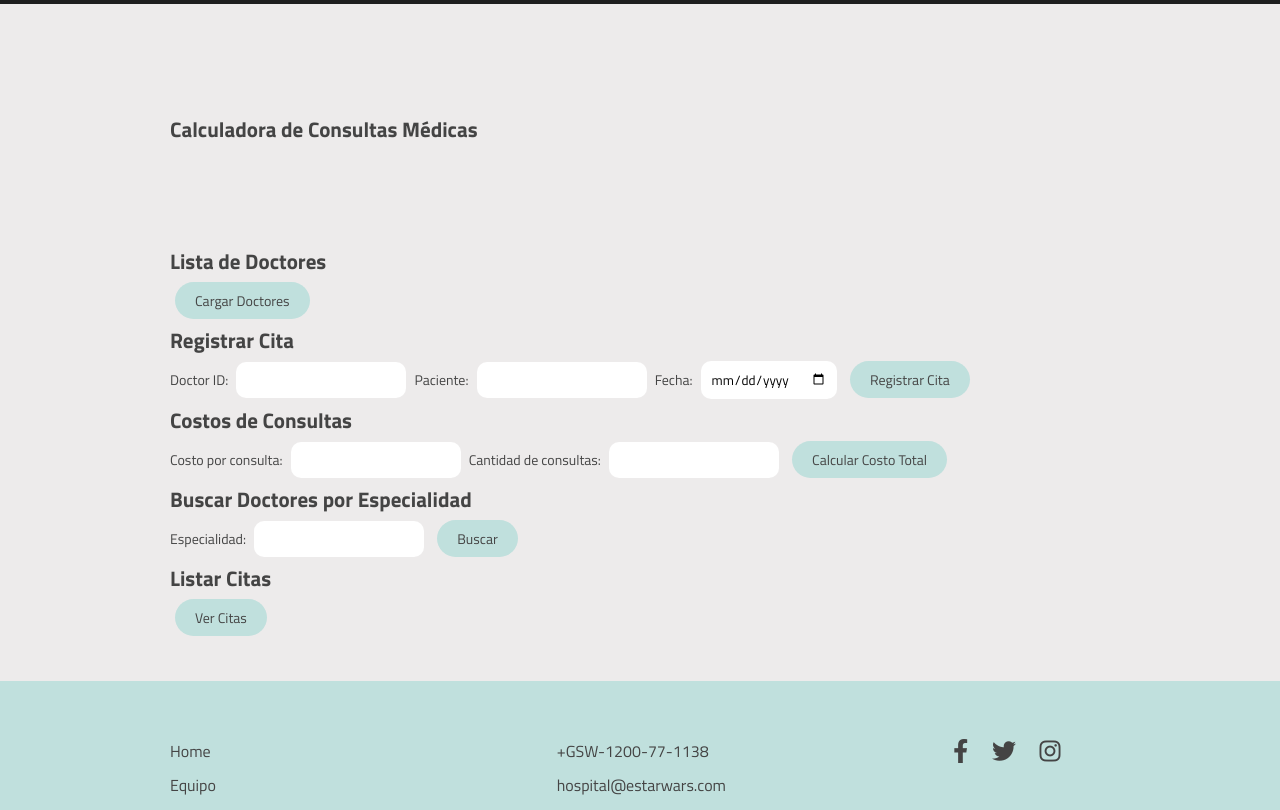
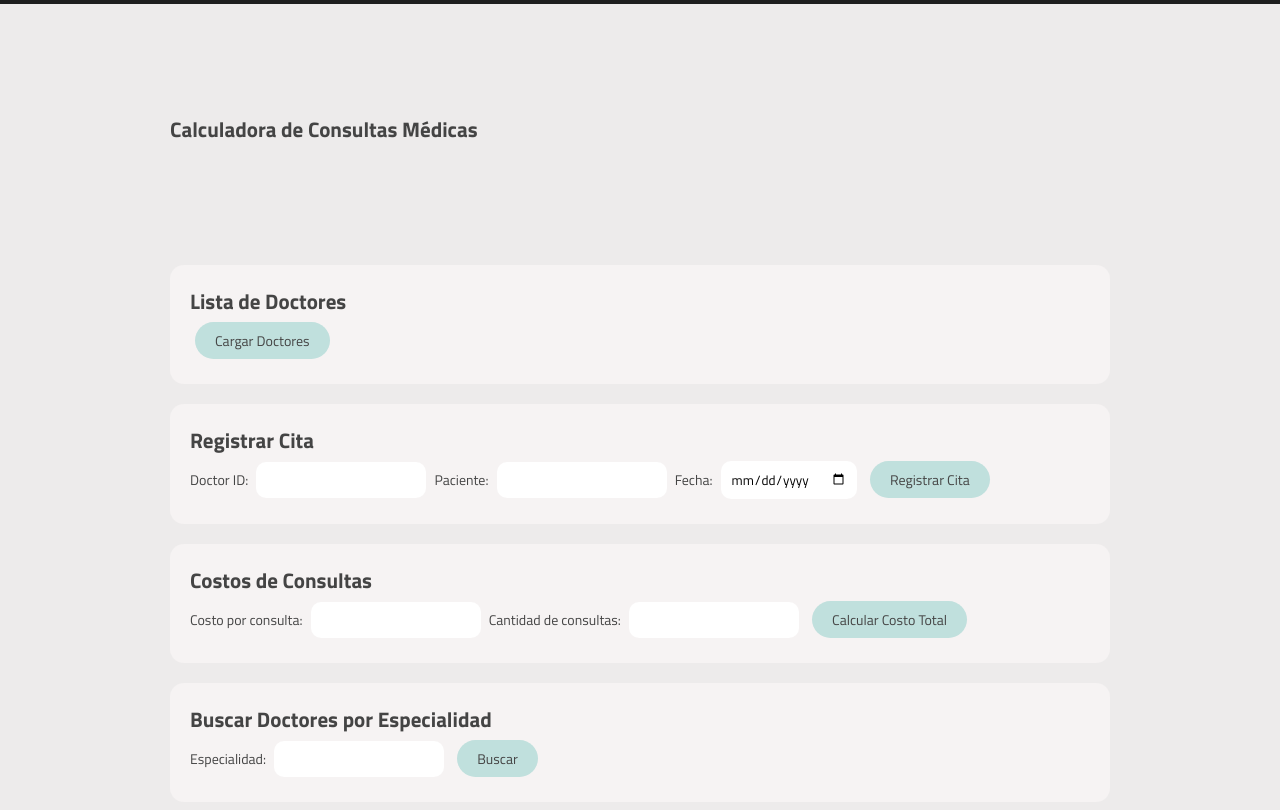
Before and after one commit to Natavica/m03--e4-programacion_funcional, a plain HTML site: page consultas.html in a window 1280 px wide. Shown: the part 77-887 px from the top of the page. Drawn offline with Linux system fonts and the light colour scheme.

Commit message:
ajustes estilos consultas

```diff
--- a/assets/scss/main.scss
+++ b/assets/scss/main.scss
@@ -386,3 +386,19 @@ button:hover {
  .display-none {
     display: none;
  }
+
+ .card {
+    background: #f6f3f3;
+    padding: 20px;
+    border-radius: 14px;
+    margin-top: 20px;
+    margin-bottom: 20px;
+ }
+
+ .card ul {
+    padding-left: 30px;
+ }
+
+ .card ul li:first-child {
+    padding-top: 20px;
+ }
--- a/consultas.html
+++ b/consultas.html
@@ -85,11 +85,14 @@
 
             <section class="section section--consultas">
                 <!-- Cargar Doctores -->
+                <div class="card">
                     <h2>Lista de Doctores</h2>
                     <button onclick="cargarDoctores()">Cargar Doctores</button>
                     <ul id="listaDoctores"></ul>
+                </div>
 
                 <!-- Registro de Citas -->
+                <div class="card">
                     <h2>Registrar Cita</h2>
                     <label for="doctorId">Doctor ID:</label>
                     <input type="number" id="doctorId">
@@ -99,7 +102,9 @@
                     <input type="date" id="fecha">
                     <button id="btnRegistrarCita">Registrar Cita</button>
                     <p id="resultadoCita"></p>
+                </div>
 
+                <div class="card">
                     <h2>Costos de Consultas</h2>
                     <label for="costoConsulta">Costo por consulta:</label>
                     <input type="number" id="costoConsulta">
@@ -107,16 +112,21 @@
                     <input type="number" id="cantidadConsultas">
                     <button onclick="calcularCostoTotal()">Calcular Costo Total</button>
                     <p id="resultadoCosto"></p>
+                </div>
 
+                <div class="card">
                     <h2>Buscar Doctores por Especialidad</h2>
                     <label for="especialidad">Especialidad:</label>
                     <input type="text" id="especialidad">
                     <button onclick="buscarPorEspecialidad()">Buscar</button>
                     <ul id="resultadoBusquedaEspecialidad"></ul>
+                </div>
 
+                <div class="card">
                     <h2>Listar Citas</h2>
                     <button onclick="listarCitas()">Ver Citas</button>
                     <ul id="listaCitas"></ul>
+                </div>
             </section>
         </main>
 
```
Also changed, not shown: assets/js/consultas.js (+0 -74 lines), assets/scss/main.css, 1 other file. Lines whose indentation alone changed are shown as unchanged.
